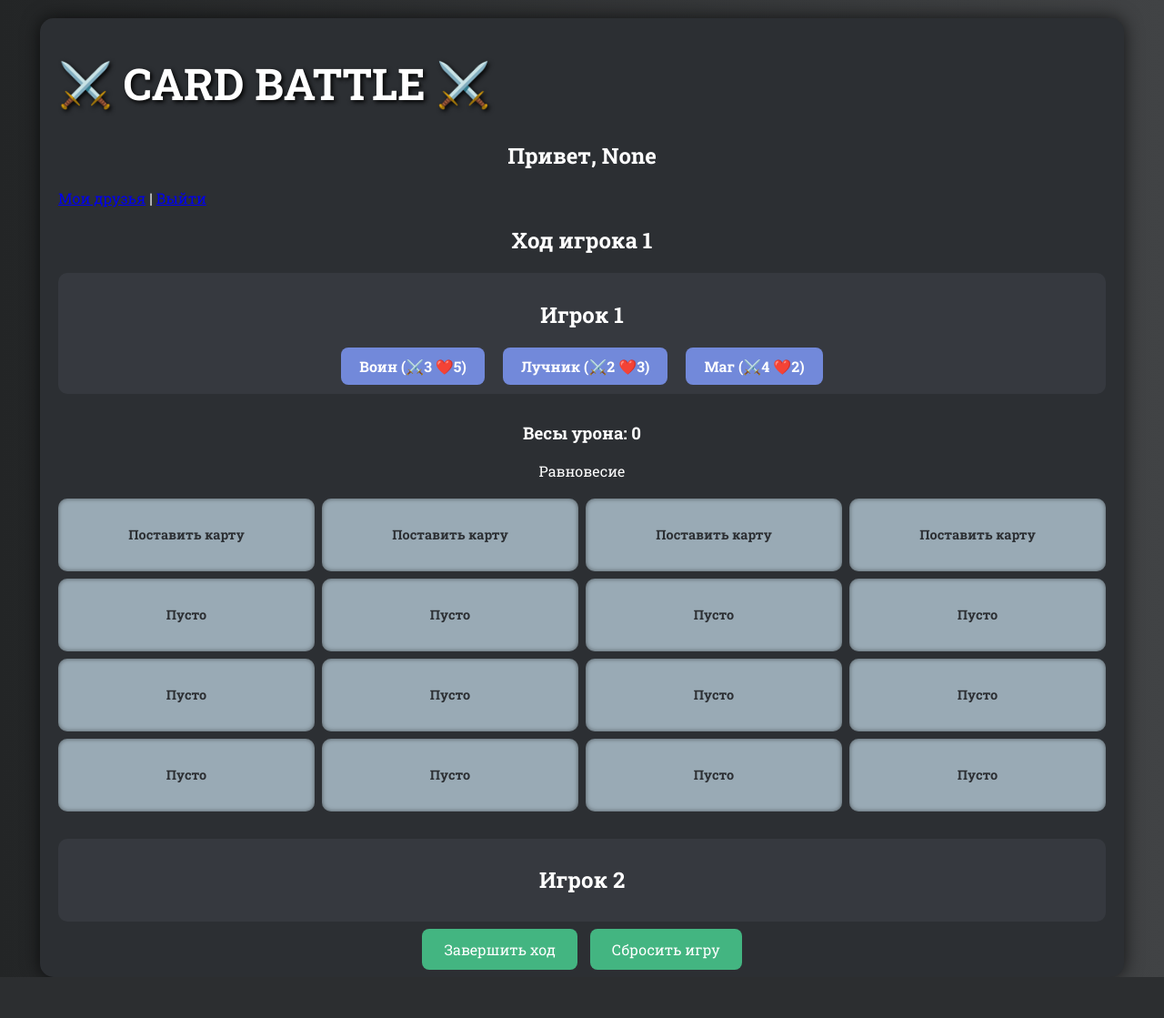
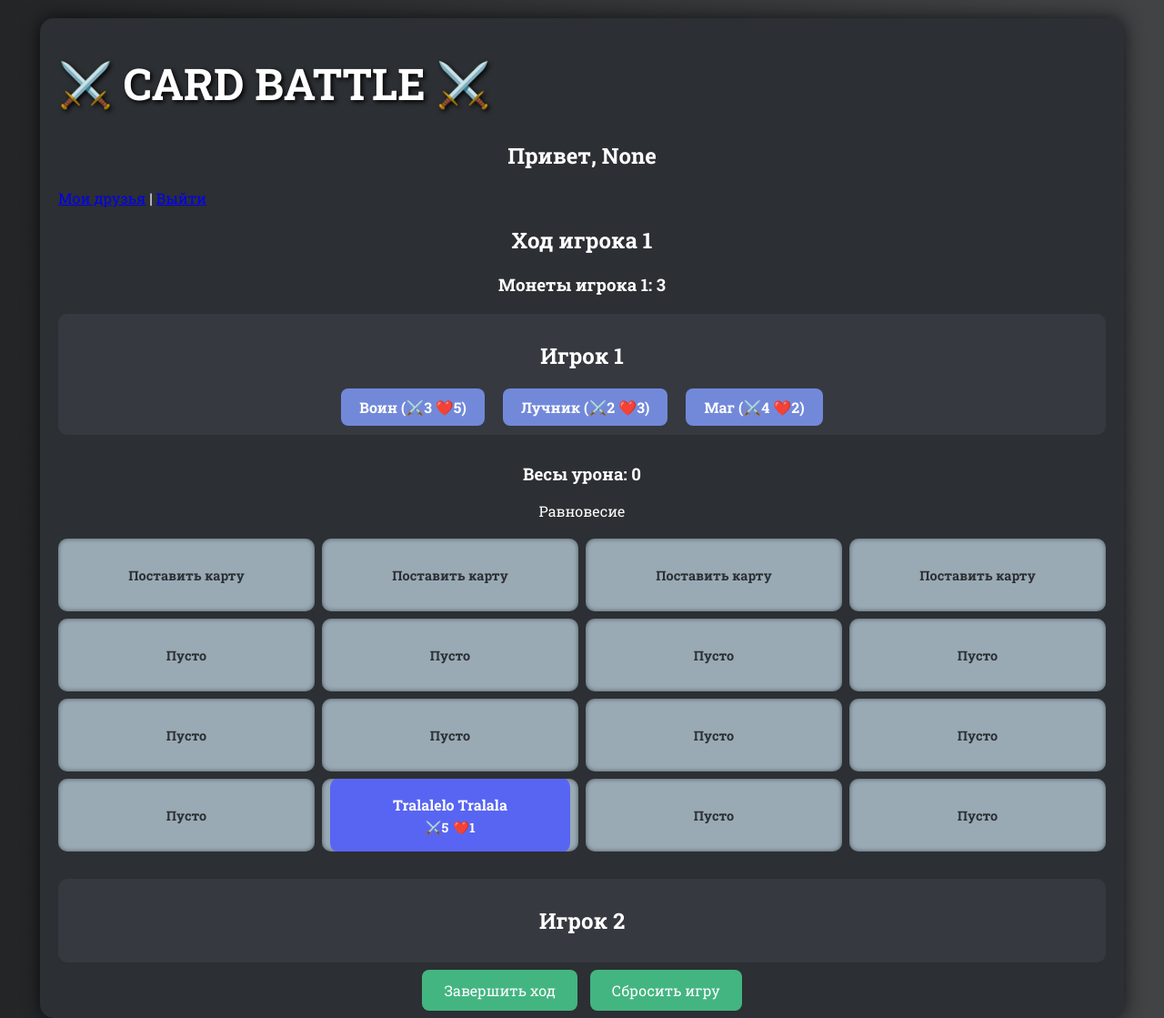
Before and after one commit to JacobHughes13/potential-carnival, a Flask app: page / in a window 1280 px wide. Shown: the whole page at 91% size. Before the commit the page ends 1074 px from the top, so only its background shows below. Run offline with Flask 3, Linux system fonts and the light colour scheme.

Commit message:
Update index.html

```diff
--- a/templates/index.html
+++ b/templates/index.html
@@ -13,6 +13,7 @@
         <h2>Привет, {{ username }}</h2>
         <a href="/friends">Мои друзья</a> | <a href="/logout">Выйти</a>
         <h2 class="turn-indicator">Ход игрока {{ current_player }}</h2>
+        <h3>Монеты игрока {{ current_player }}: {{ coins[current_player] }}</h3>
 
         <div class="player-area player1">
             <h2>Игрок 1</h2>
@@ -31,7 +32,11 @@
         <div class="battlefield">
             <div class="balance-indicator">
                 <h3>Весы урона: {{ damage_balance }}</h3>
-                    <p class="{% if damage_balance > 0 %}positive-balance{% elif damage_balance < 0 %}negative-balance{% endif %}">
+                    <p class="{% if damage_balance > 0 %}
+                                 positive-balance
+                               {% elif damage_balance < 0 %}
+                                 negative-balance
+                               {% endif %}">
                         {% if damage_balance > 0 %}
                             Преимущество Игрока 1 ({{ damage_balance }})
                         {% elif damage_balance < 0 %}
```
